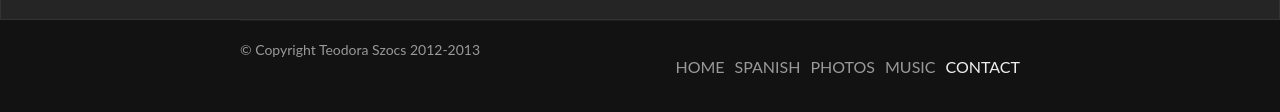
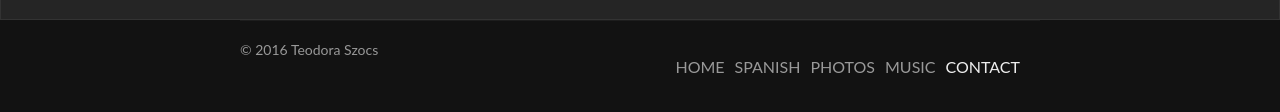
Before and after one commit to pitanyc/teodoraszocs.com, a plain HTML site: page contact.html in a window 1280 px wide. Shown: the part 546-658 px from the top of the page. Drawn offline with Linux system fonts and the light colour scheme.

Commit message:
update year

```diff
--- a/contact.html
+++ b/contact.html
@@ -44,7 +44,7 @@
 
 <!-- Footer -->
 <div id="footer">
-  <span>&copy; Copyright Teodora Szocs 2012-2013</span>
+  <span>&copy; <script>document.write(new Date().getFullYear());</script> Teodora Szocs</span>
   <ul>
     <li class="activelink"><a href="contact.html">Contact</a></li>
     <li><a href="music.html">Music</a></li>
```
Also changed, not shown: music.html (+1 -1 lines), photos.html (+1 -1 lines), spanish.html (+1 -1 lines).
